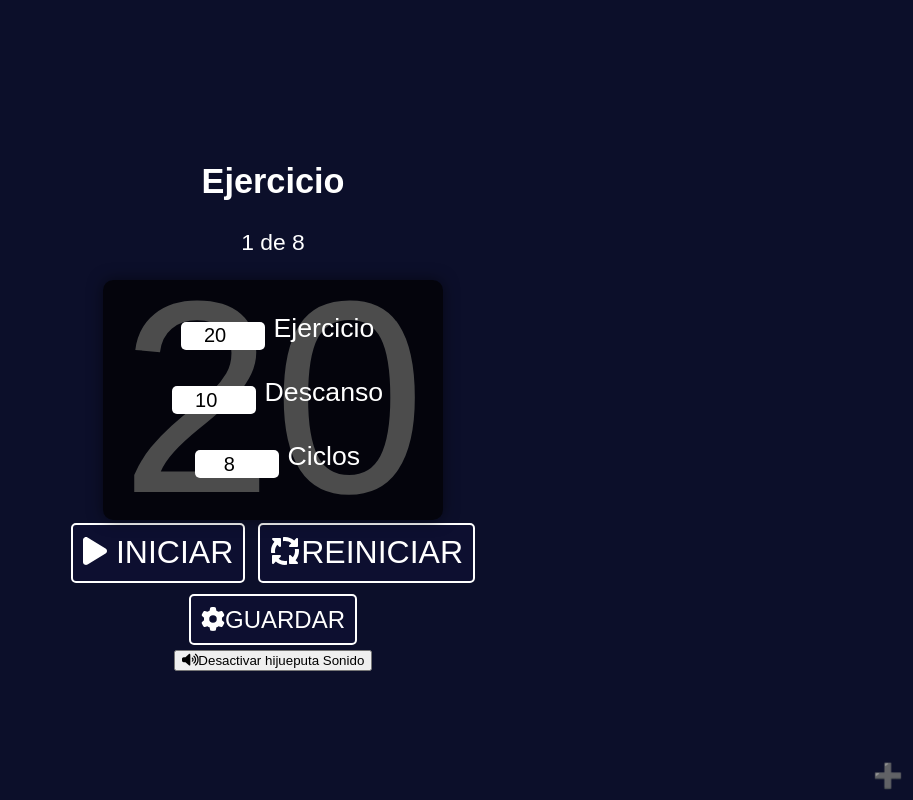
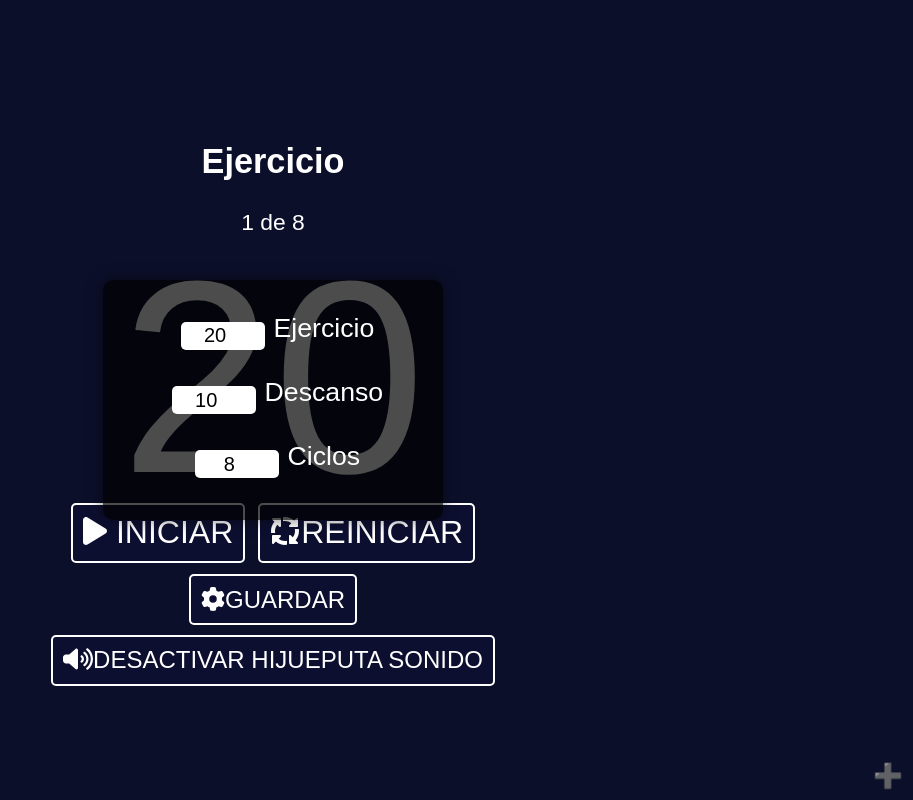
Before and after one commit to aljerr3/tabataclock, a React (Create React App) app: page / in a window 1280 px wide. Shown: the whole page, without its empty margins (367-1280 px from the left). Built offline with nearby package versions, Linux system fonts and the light colour scheme; a web font is replaced by a local one.

Commit message:
fix colors a css

```diff
--- a/src/App.css
+++ b/src/App.css
@@ -83,6 +83,21 @@
   text-transform: uppercase;
   margin: 0.2em;
 }
+
+.soundBtn{
+  background-color: #370fe907;
+  border: 2px solid #fff;
+  border-radius: 5px;
+  color: #fff;
+  cursor: pointer;
+  font-size: 1.5rem;
+  padding: 0.6rem;
+  transition: background-color 0.25s;
+  display: inline-block;
+  text-transform: uppercase;
+  margin: 0.2em;
+}
+
 
 .reset-button:hover {
   background-color: darkviolet;
```
